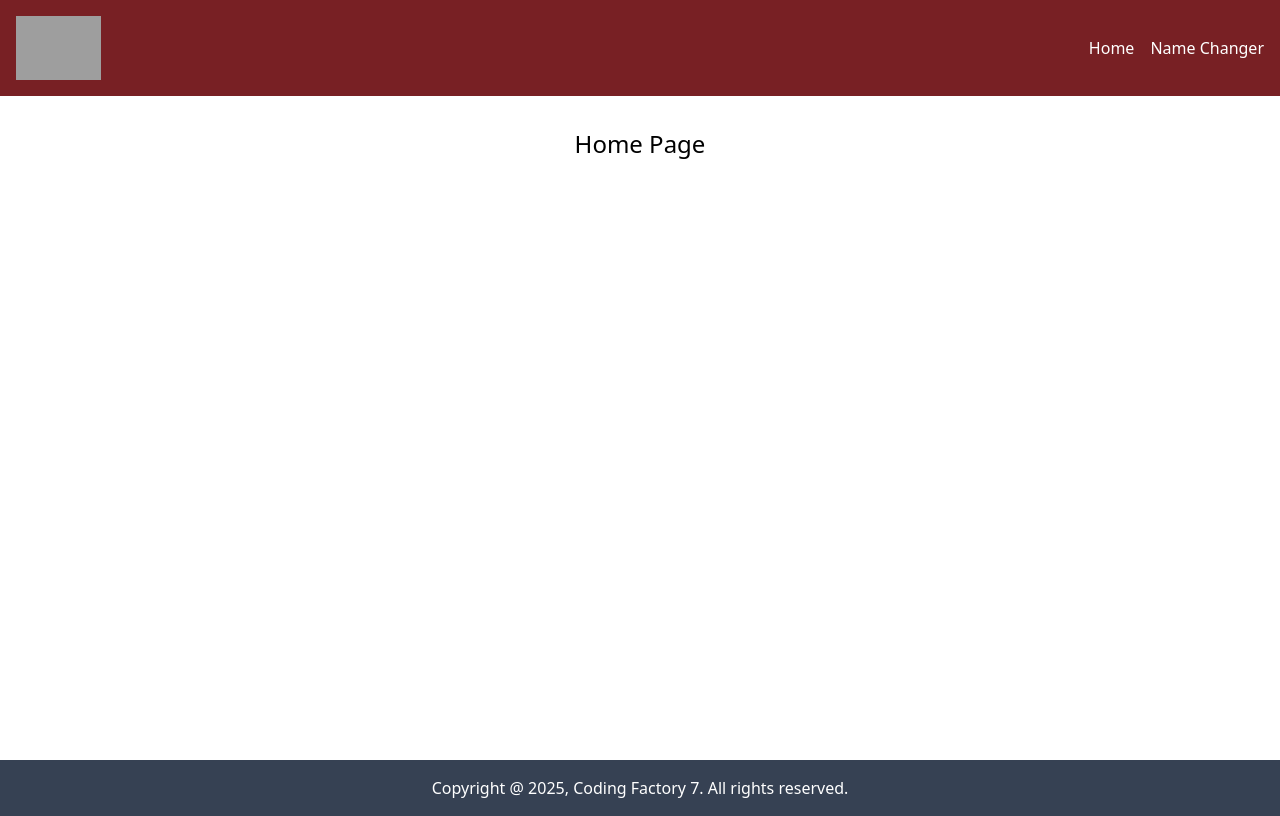
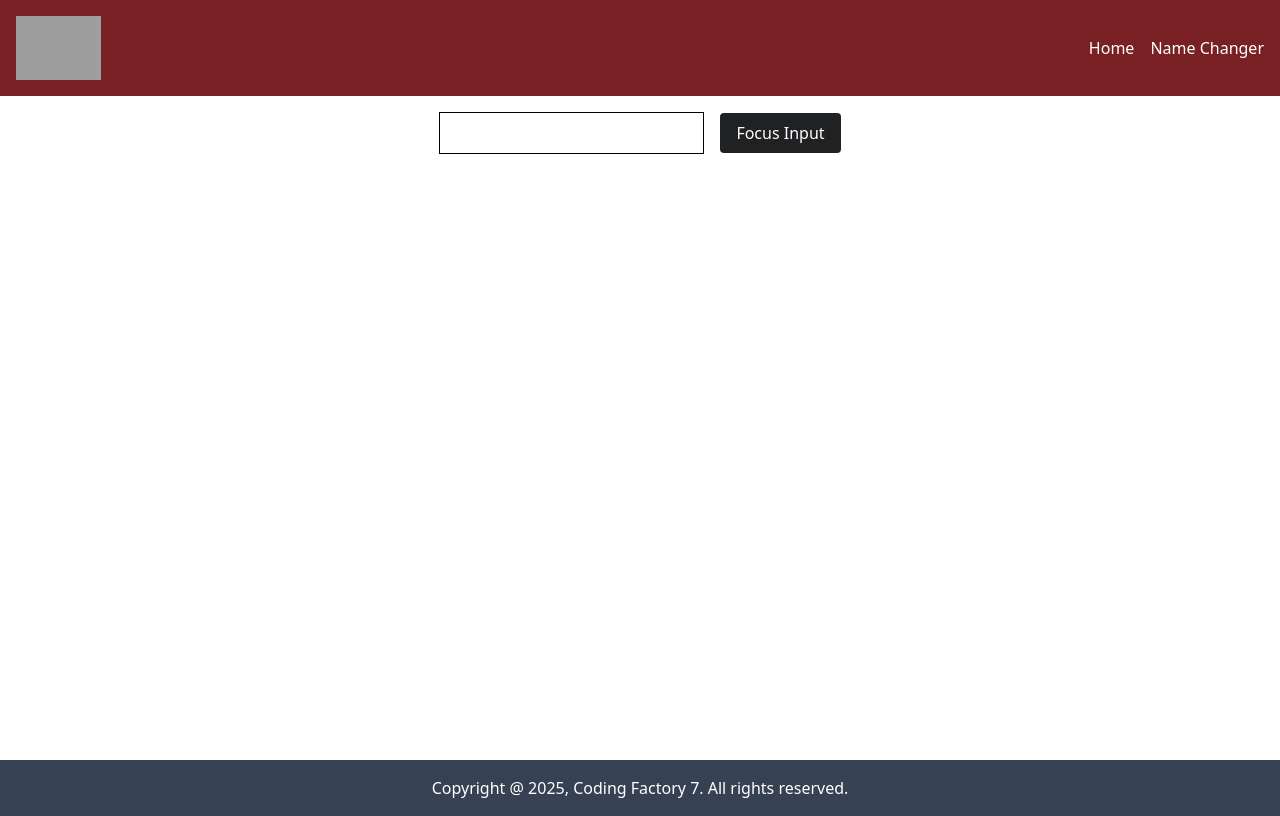
Before and after one commit to PhilipDimitriadis/CF7-React-Intro, a React (Vite) app: page / in a window 1280 px wide. Built offline with nearby package versions, Linux system fonts and the light colour scheme; grey boxes are pictures that could not be loaded.

Commit message:
feat: focus input example

```diff
--- a/src/App.tsx
+++ b/src/App.tsx
@@ -5,7 +5,7 @@
 // import ArrowFunctionalComponentWithPropsType from "./components/ArrowFunctionalComponentWithPropsType.tsx";
 // import Layout from "./components/Layout.tsx";
 import {BrowserRouter, Route, Routes} from "react-router";
-import HomePage from "./pages/HomePage.tsx";
+// import HomePage from "./pages/HomePage.tsx";
 import NameChangerPage from "./pages/NameChangerPage.tsx";
 // import Layout from "./components/Layout.tsx";
 import OnlineStatusPage from "./pages/OnlineStatusPage.tsx";
@@ -15,6 +15,7 @@
 import RouterExamplesLayout from "./components/RouterExamplesLayout.tsx";
 import AutoRedirectPage from "./pages/AutoRedirectPage.tsx";
 import NotFoundPage from "./pages/NotFoundPage.tsx";
+import FocusInput from "./components/FocusInput.tsx";
 // import OnlineStatus from "./components/OnlineStatus.tsx";
 // import CounterAdvanced from "./components/CounterAdvanced.tsx";
 // import CounterWithCustomHook from "./components/CounterWithCustomHook.tsx";
@@ -58,11 +59,11 @@
         {/*</Layout>*/}
 
         <BrowserRouter>
-            {/*<Layout>*/}
                 <Routes>
                     {/*<Route path="/" element={<HomePage/>} />*/}
                     <Route element={<RouterLayout/>}>
-                        <Route index element={<HomePage />}/>
+                        {/*<Route index element={<HomePage />}/>*/}
+                        <Route index element={<FocusInput/>}/>
                     </Route>
                     {/*<Route path="examples?" >*/}
                     <Route path="examples" element={<RouterExamplesLayout/>}>
@@ -76,7 +77,6 @@
                     {/*<Route path="files/*" element={<FilePage/>}/>*/}
                     <Route path="*" element={<NotFoundPage/>}/>
                 </Routes>
-            {/*</Layout>*/}
 
         </BrowserRouter>
     </>
--- /dev/null
+++ b/src/components/FocusInput.tsx
@@ -0,0 +1,28 @@
+import {useRef} from "react";
+
+const FocusInput = () => {
+    const inputRef = useRef<HTMLInputElement>(null);
+
+    const handleClick = () => {
+        inputRef.current?.focus();
+    };
+
+    return (
+        <>
+            <div className="text-center space-x-4 mt-4">
+                <input
+                    ref={inputRef}
+                    type="text"
+                    className="border px-4 py-2"
+                />
+                <button
+                    onClick={handleClick}
+                    className="bg-cf-dark-gray text-white px-4 py-2 rounded">
+                    Focus Input
+                </button>
+            </div>
+        </>
+    )
+}
+
+export default FocusInput;
```
